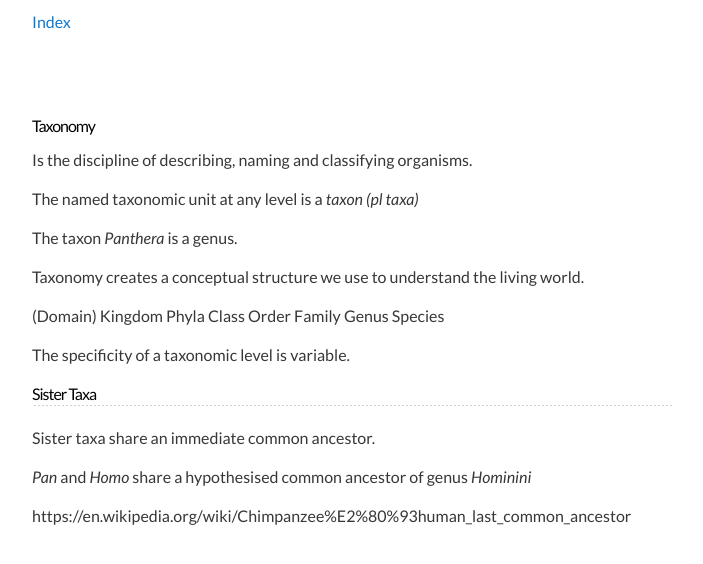
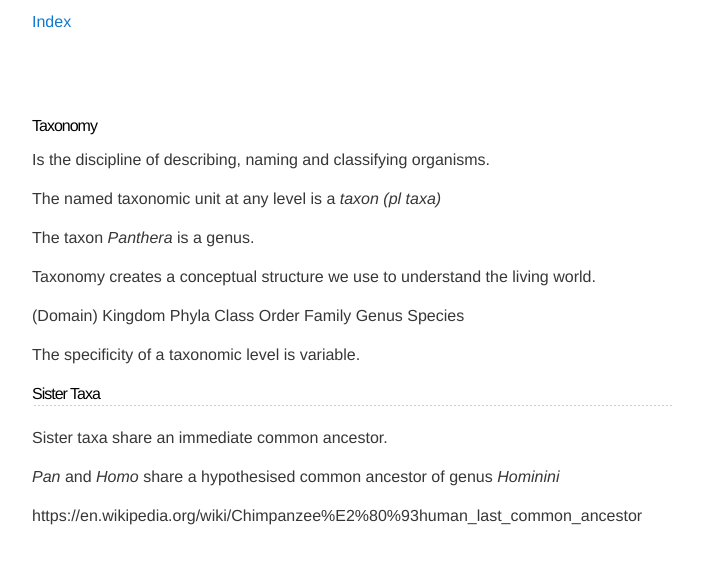
Before and after one commit to mathew-j-davis/sle-132-biology-form-and-function, a Jekyll site: the page built from taxonomy.md, in a window 1280 px wide. Shown: the top 564 px of the page, without its empty margins (288-991 px from the left). Built offline with Jekyll 4.4.1, drawn with Linux system fonts in a browser that asks for light colours; our own code applies the rules of GitHub Pages for plain Markdown files.

Commit message:
remote theme test

```diff
--- a/_sass/jekyll-theme-slate.scss
+++ b/_sass/jekyll-theme-slate.scss
@@ -48,7 +48,7 @@ body, h1, h2, h3, h4, h5, h6  {
   color:#373737;
   background: #fff;
   font-size: 16px;
-  font-family: 'Lato',  Helvetica, Arial, sans-serif;
+  font-family:  Helvetica, Arial, sans-serif;
   line-height: 1.5;
   -webkit-font-smoothing: antialiased;
 }
@@ -57,7 +57,7 @@ h1, h2, h3, h4, h5, h6 {
   margin: 10px 0;
   font-weight: 500;
   color:#000;
-  font-family: 'Lato',  Helvetica, Arial, sans-serif;
+  font-family:  Helvetica, Arial, sans-serif;
   letter-spacing: -1px;
 }
 
```
